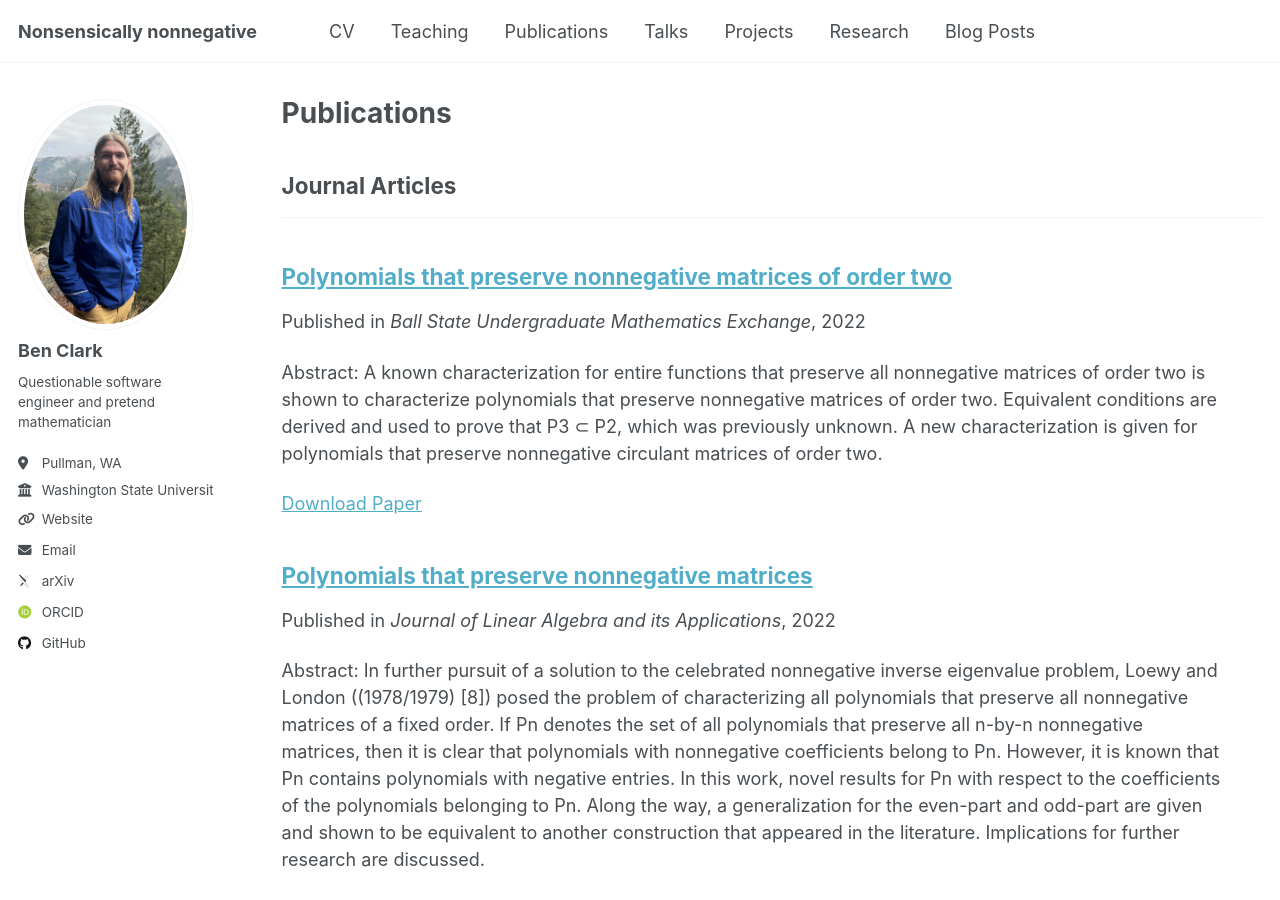
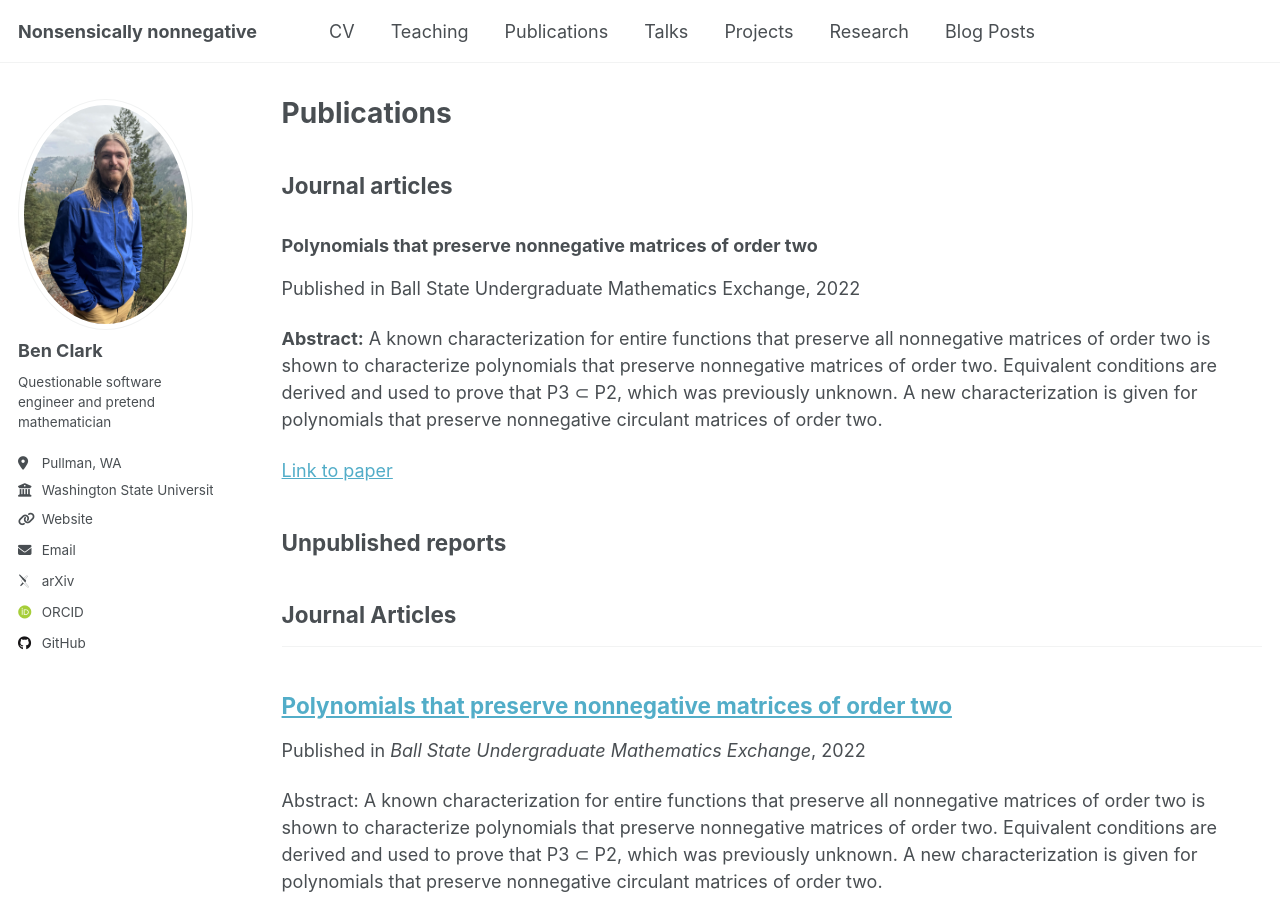
Before and after one commit to Thrinador/nonsensicallynonnegative, a Jekyll site: the page built from _pages/publications.html, in a window 1280 px wide and 900 px high. Built offline with Jekyll 4.4.1, drawn with Linux system fonts in a browser that asks for light colours; some web fonts are replaced.

Commit message:
Start updating publications

```diff
--- a/_pages/publications.html
+++ b/_pages/publications.html
@@ -4,6 +4,24 @@ title: "Publications"
 permalink: /publications/
 author_profile: true
 ---
+
+<h2>Journal articles</h2>
+
+<div>
+  <h3>Polynomials that preserve nonnegative matrices of order two</h3>
+  <p>Published in Ball State Undergraduate Mathematics Exchange, 2022</p>
+  <p>
+    <b>Abstract:</b> A known characterization for entire functions that preserve all nonnegative matrices of order two is shown to characterize polynomials that preserve nonnegative matrices of order two. Equivalent conditions are derived and used to prove that P3 ⊂ P2, which was previously unknown. A new characterization is given for polynomials that preserve nonnegative circulant matrices of order two.
+  </p>
+
+  <a href=" https://digitalresearch.bsu.edu/mathexchange/wp-content/uploads/2022/11/2022-5-CP.pdf ">Link to paper</a>
+</div>
+
+
+<h2>Unpublished reports</h2>
+
+
+
 
 {% if site.author.googlescholar %}
   <div class="wordwrap">You can also find my articles on <a href="{{site.author.googlescholar}}">my Google Scholar profile</a>.</div>
```
Also changed, not shown: _publications/2022-11-01-polynomials-that-preserve-nonnegative-matrices-of-order-2.md (+1 -1 lines).
